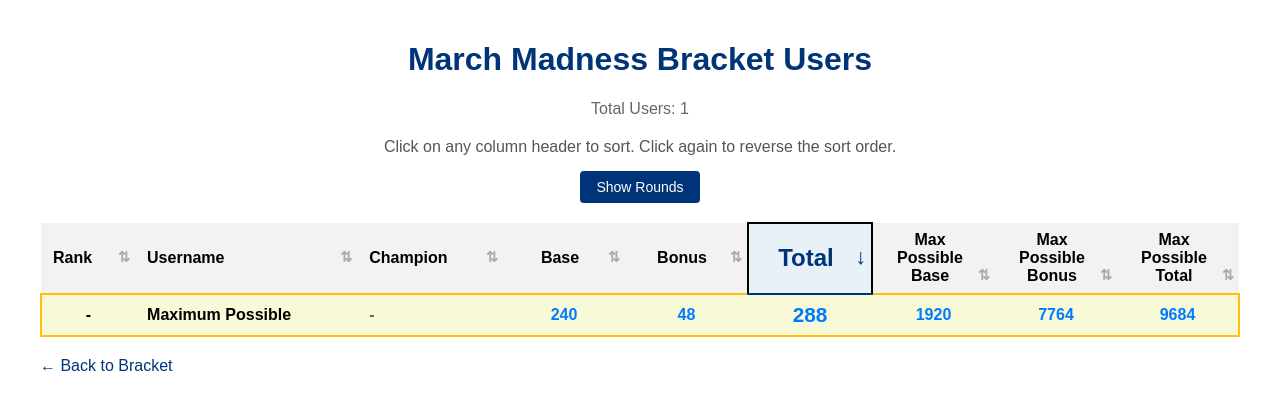
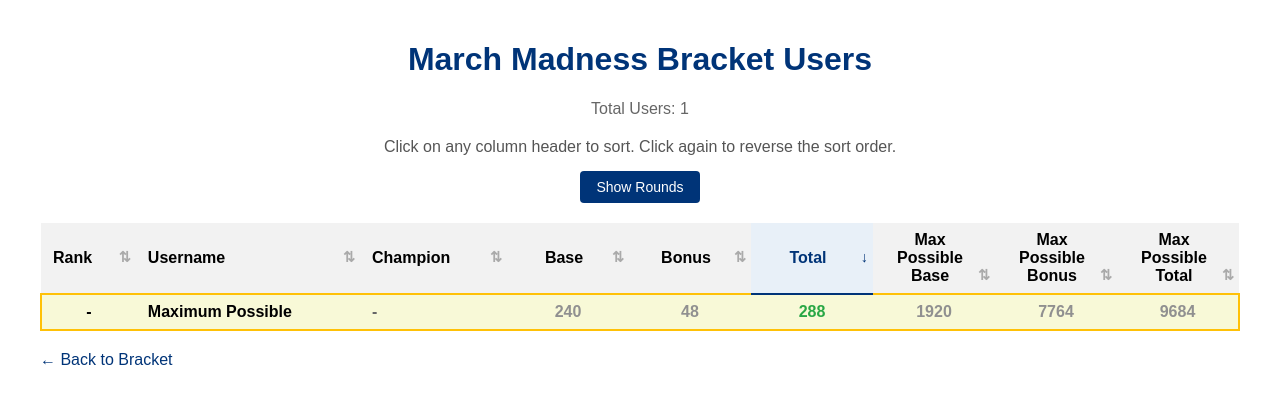
Before and after one commit to gregbkatz/madness, a Flask app: page /users-list in a window 1280 px wide. Shown: the top 410 px of the page. Run offline with Flask 2, Linux system fonts and the light colour scheme.

Commit message:
Change color/fonts in user table

```diff
--- a/templates/users_list.html
+++ b/templates/users_list.html
@@ -70,7 +70,7 @@
         }
 
         .correct-picks-value {
-            color: #28a745;
+            color: #909090;
             text-align: center;
             font-weight: bold;
         }
@@ -104,7 +104,7 @@
         }
 
         .perfect-row .correct-picks-value {
-            color: #007bff;
+            /* color: #000000; */
         }
 
         /* Styling for the rank column */
@@ -257,15 +257,16 @@
         /* Remove the existing total-column styling if present */
         /* Add new styling to make the Total column stand out using only font properties */
         .total-column .correct-picks-value {
-            font-weight: 900;
-            font-size: 1.3em;
+            /* font-weight: 900; */
+            /* font-size: 1.3em; */
+            color: #28a745;
         }
 
         /* Add styling for the Total column header to match */
         th.total-column {
-            font-weight: 900;
-            font-size: 1.5em;
-            border: 2px solid #000000;
+            /* font-weight: 900; */
+            /* font-size: 1.5em; */
+            /* border: 2px solid #000000; */
         }
     </style>
 </head>
```
